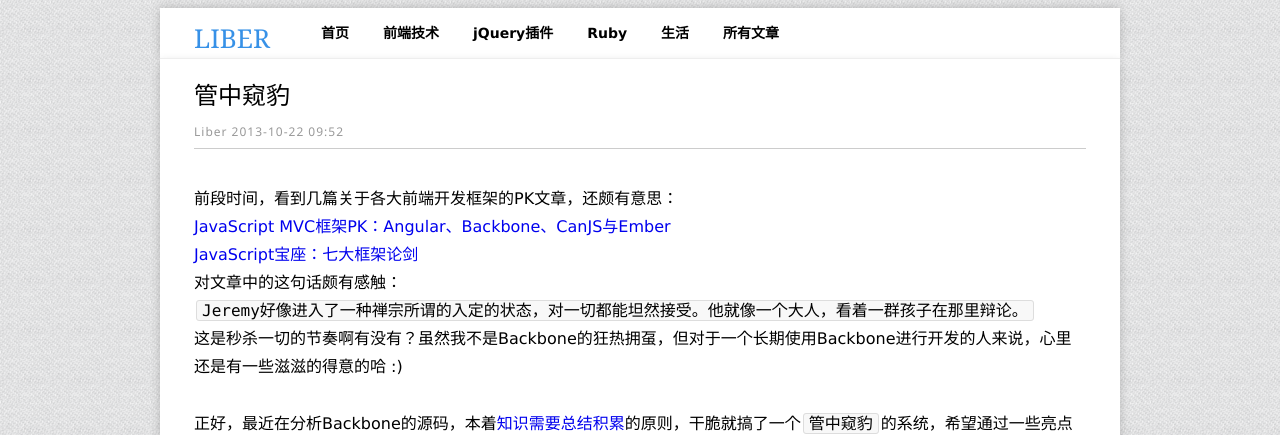
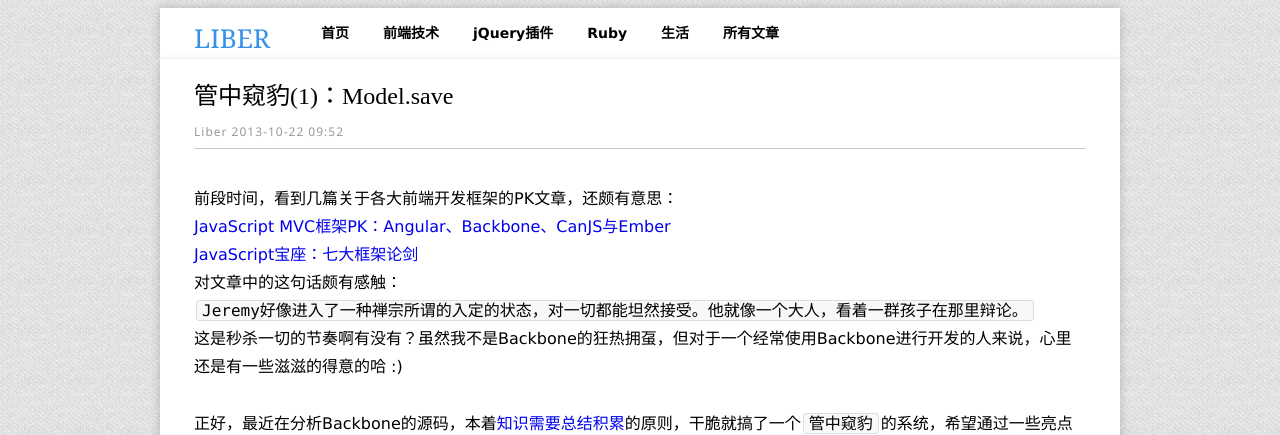
Before and after one commit to mystist/mystist.github.com, a Jekyll site: the page built from _posts/2013-10-22-1.md, in a window 1280 px wide. Shown: the top 435 px of the page. Built offline with Jekyll 4.4.1, drawn with Linux system fonts in a browser that asks for light colours; Markdown is read by kramdown in place of the engine named in the settings.

Commit message:
Model.save

````diff
--- a/_posts/2013-10-22-1.md
+++ b/_posts/2013-10-22-1.md
@@ -1,6 +1,6 @@
 ---
 layout: template
-title: 管中窥豹
+title: 管中窥豹(1)：Model.save
 text: Liber
 date: 2013-10-22 09:52
 categories:
@@ -12,7 +12,7 @@ categories:
 [JavaScript宝座：七大框架论剑][1]
 对文章中的这句话颇有感触：
 `Jeremy好像进入了一种禅宗所谓的入定的状态，对一切都能坦然接受。他就像一个大人，看着一群孩子在那里辩论。`
-这是秒杀一切的节奏啊有没有？虽然我不是Backbone的狂热拥虿，但对于一个长期使用Backbone进行开发的人来说，心里还是有一些滋滋的得意的哈 :)
+这是秒杀一切的节奏啊有没有？虽然我不是Backbone的狂热拥虿，但对于一个经常使用Backbone进行开发的人来说，心里还是有一些滋滋的得意的哈 :)
 
 正好，最近在分析Backbone的源码，本着[知识需要总结积累][2]的原则，干脆就搞了一个`管中窥豹`的系统，希望通过一些亮点的分析，启发大家对Backbone的探索欲，一起来窥探Backbone的精髓。
 
@@ -30,6 +30,7 @@ Backbone的Model有一个url的参数，当我们调用save方法的时候，Bac
 所以，准确的说法，不是Backbone怎么支持RESTful，而是当服务端提供了RESTful的服务，Backbone能帮你非常方便实现请求。
 
 接下来，我们看具体的代码，Model.save的代码在448行，在看到这里之前，我们先看一下265行：
+
 ```javascript
   _.extend(Model.prototype, Events, {
     ...
@@ -40,8 +41,10 @@ Backbone的Model有一个url的参数，当我们调用save方法的时候，Bac
     ...
   });
 ```
+
 这样一看，大家就能更清楚的看到，save这个方法是如何成为Model的方法了吧。
 然后，我们看到save的方法里面：
+
 ```javascript
       var attrs, method, xhr, attributes = this.attributes;
 
@@ -53,17 +56,20 @@ Backbone的Model有一个url的参数，当我们调用save方法的时候，Bac
         (attrs = {})[key] = val;
       }
 ```
+
 看到这里的注释，它告诉我们，使用save传递参数的时候，可以这样：
 `someModel.save("name", "value", {wait: true})`，也可以这样`someModel.save({"name": "value"}, {wait: true})`。这也是贯穿Backbone的一个原则，很多地方对hash参数的处理都是这样的，如`Model.set`。
 这让我想起了jQuery的CSS方法，不知道Backbone是不是受到了它的启发。
 然后我的问题就出来了，如果是以后一种方式，那`save`方法的参数options，岂不就是`undefined`了吗？因为方法希望接收三个参数，而实际只传入了两个参数。
 这倒也没什么，但可怕的地方就在454行`options = val;`，这里竟然敢这样使用`options`参数，这是要闹哪样啊？
 我后来试着去查，这个`options`属性，到底是什么，我试了很多：
+
 ```javascript
 console.log(window.options);
 console.log(someModel.options);
 console.log(Backbone.options);
 ```
+
 竟然全都是`undefined`，后来，我仔细查了一下`arguments`的相关知识，最后个人认为，这里的`options`应该还是在这个`save`方法的作用域中，就想是局部参数一样，值只在`save`方法里面可用。
 希望今后有哪位大神能证实一下我的想法。
 
````
